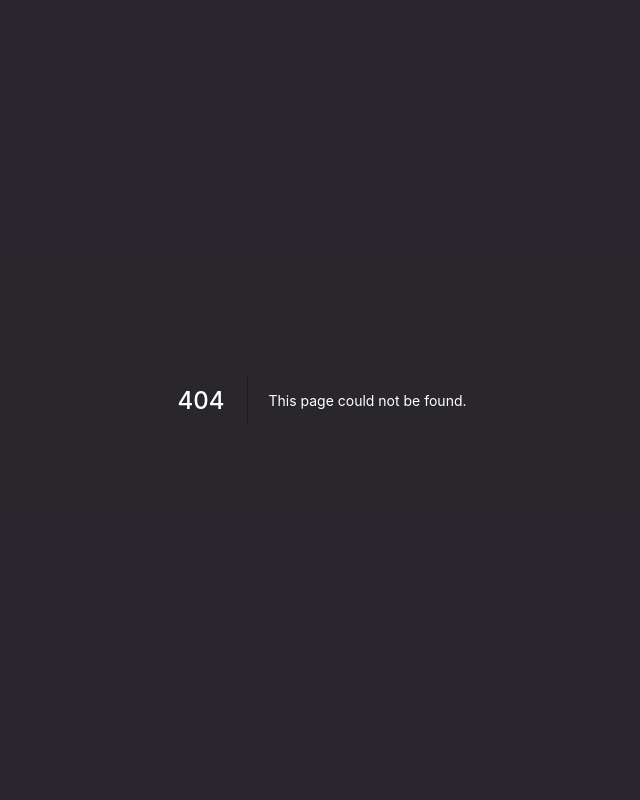
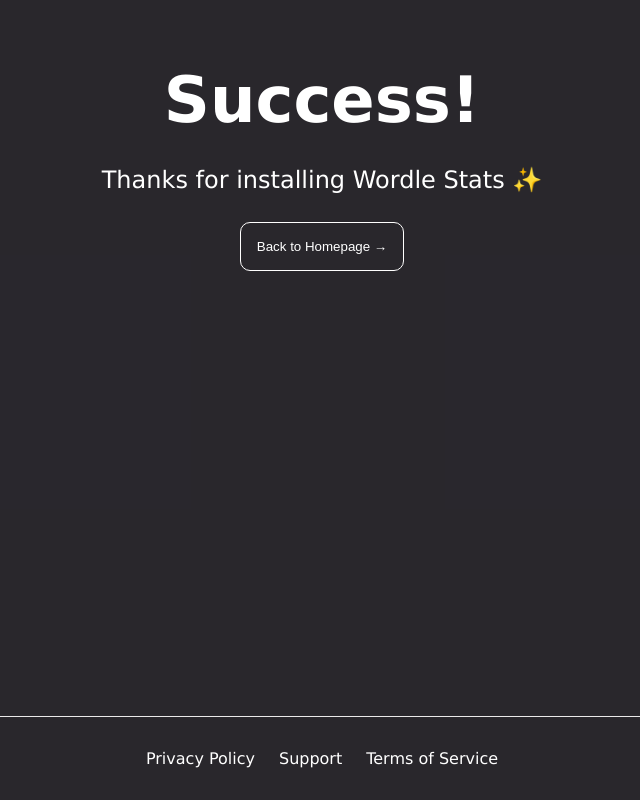
Before and after one commit to emdoyle/wordle_stats_frontend, a Next.js app in the folder wordle-stats/: page /success in a window 1280 px wide. Before the commit this address had no page. Shown: the whole page, without its empty margins (318-958 px from the left). Built offline with nearby package versions, Linux system fonts and the light colour scheme.

Commit message:
Add install success page

```diff
--- /dev/null
+++ b/wordle-stats/pages/success.tsx
@@ -0,0 +1,20 @@
+import { BackHomeButton, Layout } from "../components";
+import styles from "../styles/Home.module.css";
+
+const Success = () => {
+  return (
+    <Layout>
+      <div className={styles.header}>
+        <h1 className={styles.title}>Success!</h1>
+      </div>
+      <div className={styles.description}>
+        Thanks for installing Wordle Stats ✨
+      </div>
+      <div className={styles.content}>
+        <BackHomeButton />
+      </div>
+    </Layout>
+  );
+};
+
+export default Success;
```
Also changed, not shown: wordle-stats/public/ScoreSubmitted.png (added).
